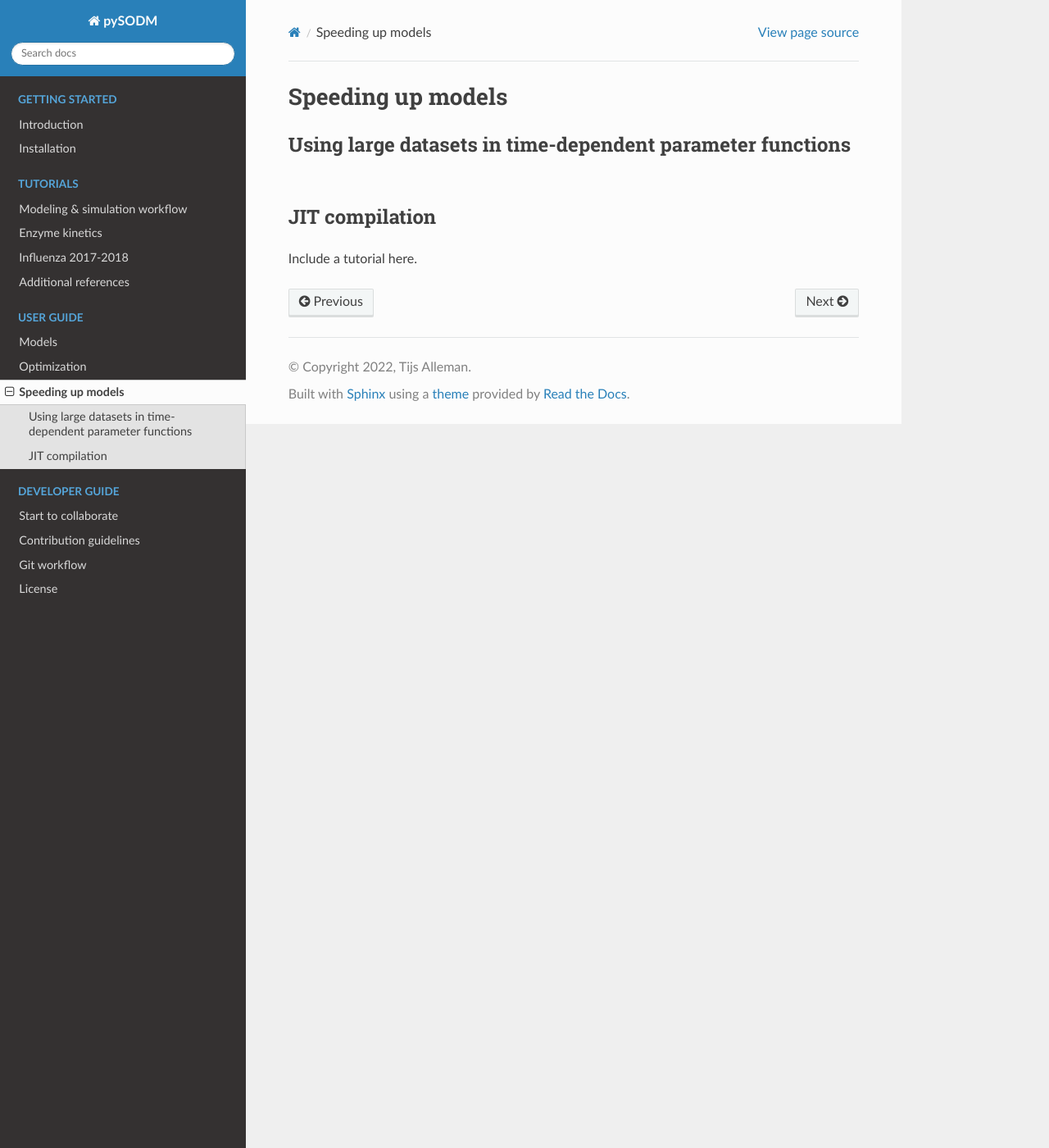
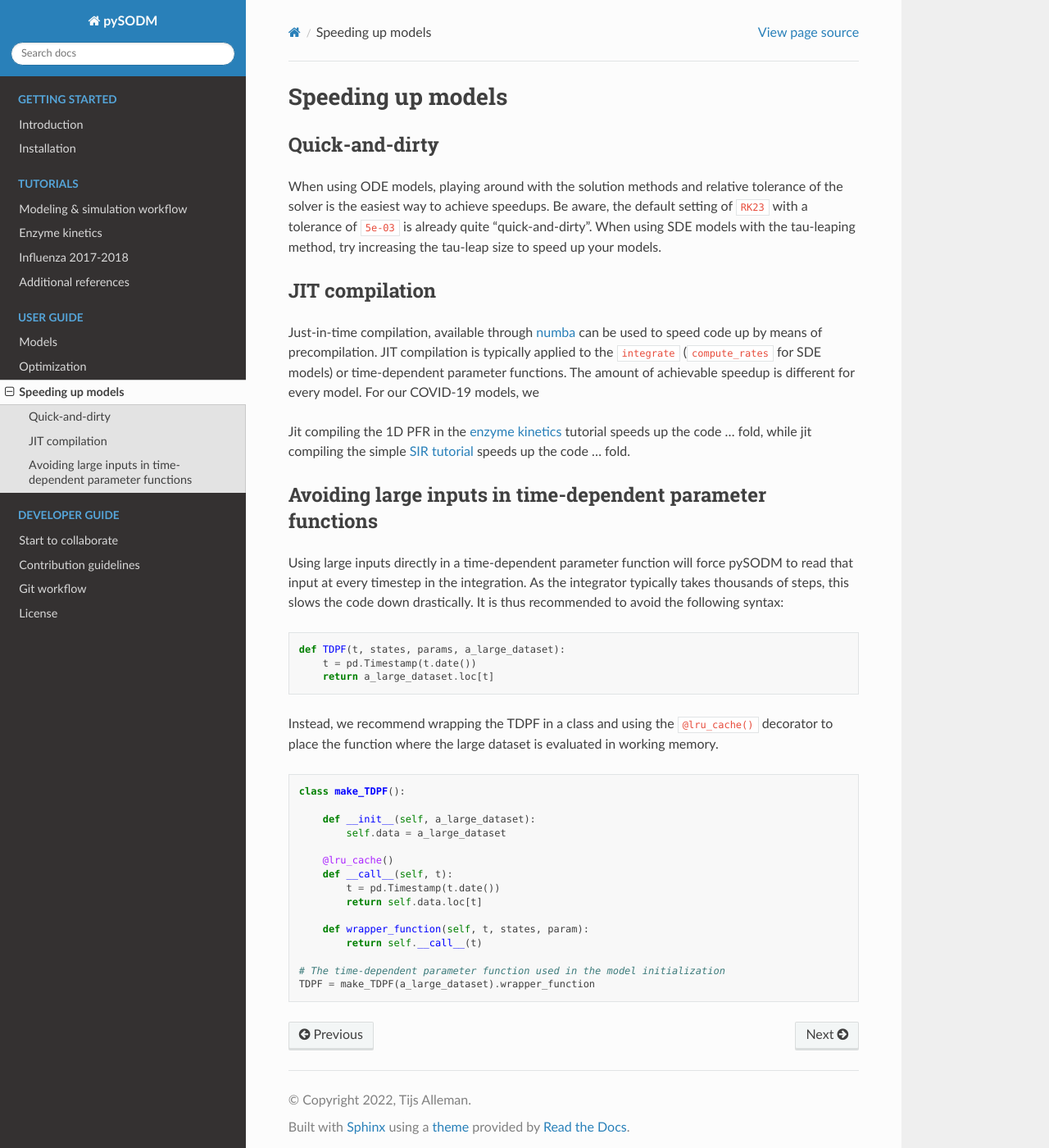
Before and after one commit to twallema/pySODM, a Sphinx documentation site: the page built from docs/speedup.md, in a window 1280 px wide and 1400 px high. Shown: the whole window at 82% size. Built offline with Sphinx 7.4.7 and the Read the Docs theme 2.0.0, drawn with Linux system fonts in a browser that asks for light colours.

Commit message:
model speedup

````diff
--- a/docs/speedup.md
+++ b/docs/speedup.md
@@ -1,7 +1,41 @@
 ## Speeding up models
 
-### Using large datasets in time-dependent parameter functions
+### Quick-and-dirty
+
+When using ODE models, playing around with the solution methods and relative tolerance of the solver is the easiest way to achieve speedups. Be aware, the default setting of `RK23` with a tolerance of `5e-03` is already quite "quick-and-dirty". When using SDE models with the tau-leaping method, try increasing the tau-leap size to speed up your models.
 
 ### JIT compilation
 
-Include a tutorial here.
+Just-in-time compilation, available through [numba](https://numba.pydata.org/) can be used to speed code up by means of precompilation. JIT compilation is typically applied to the `integrate` (`compute_rates` for SDE models) or time-dependent parameter functions. The amount of achievable speedup is different for every model. For our COVID-19 models, we
+
+Jit compiling the 1D PFR in the [enzyme kinetics](enzyme_kinetics.md) tutorial speeds up the code ... fold, while jit compiling the simple [SIR tutorial](workflow.md) speeds up the code ... fold.
+
+### Avoiding large inputs in time-dependent parameter functions
+
+Using large inputs directly in a time-dependent parameter function will force pySODM to read that input at every timestep in the integration. As the integrator typically takes thousands of steps, this slows the code down drastically. It is thus recommended to avoid the following syntax:
+
+```python
+def TDPF(t, states, params, a_large_dataset):
+    t = pd.Timestamp(t.date())
+    return a_large_dataset.loc[t]
+```
+
+Instead, we recommend wrapping the TDPF in a class and using the `@lru_cache()` decorator to place the function where the large dataset is evaluated in working memory.
+
+```python
+class make_TDPF():
+
+    def __init__(self, a_large_dataset):
+        self.data = a_large_dataset
+
+    @lru_cache()
+    def __call__(self, t):
+        t = pd.Timestamp(t.date())
+        return self.data.loc[t]
+
+    def wrapper_function(self, t, states, param):
+        return self.__call__(t)
+
+# The time-dependent parameter function used in the model initialization
+TDPF = make_TDPF(a_large_dataset).wrapper_function
+```
````
